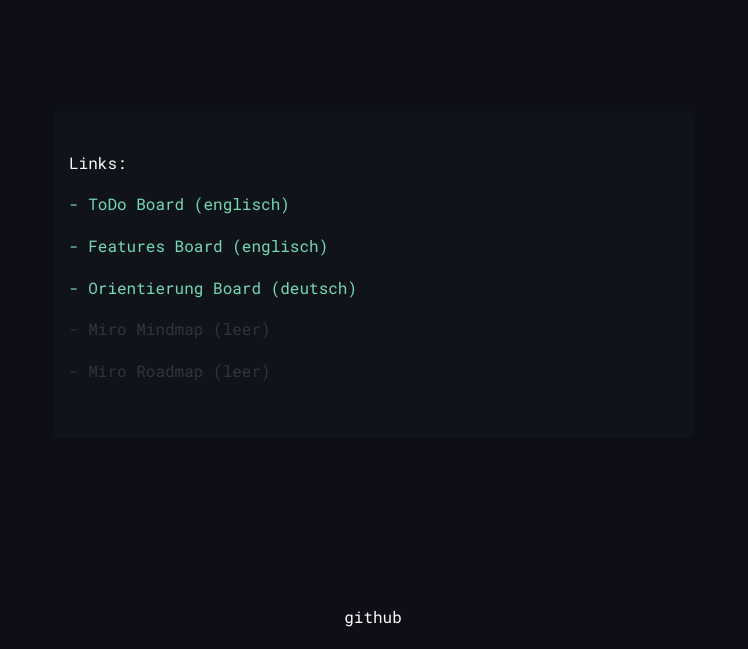
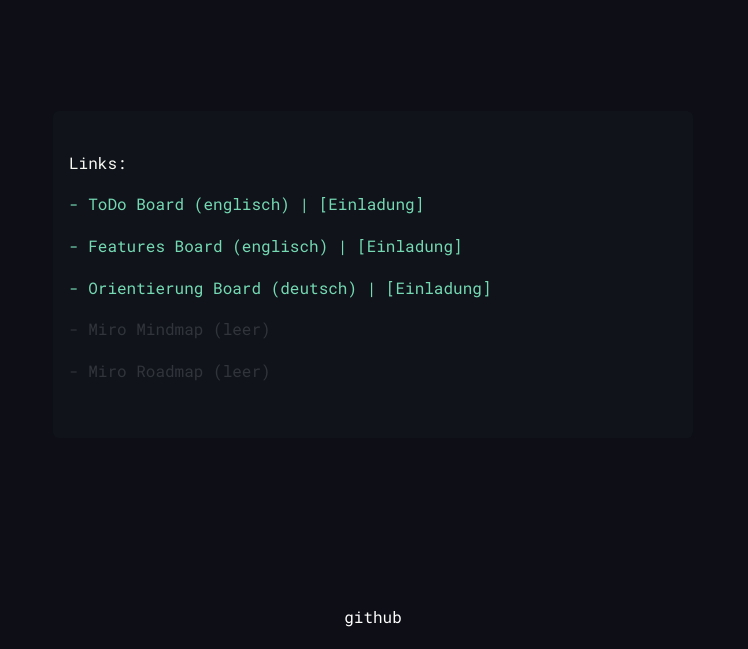
Before and after one commit to LogicCircuitSim/LogicCircuitSim.github.io, a plain HTML site: page index.html in a window 1280 px wide. Shown: the part 151-800 px from the top of the page, without its empty margins (267-1015 px from the left). Drawn offline with Linux system fonts and the light colour scheme.

Commit message:
Update index.html

```diff
--- a/index.html
+++ b/index.html
@@ -15,9 +15,9 @@
       <div id="typing-area">
         <div id="text-display">
           <p>Links:</p>
-          <p><a href="https://trello.com/b/CqorFhbP/todo" target="_blank">- ToDo Board (englisch)</a></p>
-          <p><a href="https://trello.com/b/Bjd9Kd4F/features" target="_blank">- Features Board (englisch)</a></p>
-          <p><a href="https://trello.com/b/9gUxbKXN/orientierung" target="_blank">- Orientierung Board (deutsch)</a></p>
+          <p><a href="https://trello.com/b/CqorFhbP/todo" target="_blank">- ToDo Board (englisch) | </a><a href="https://trello.com/invite/b/CqorFhbP/ATTI69b07c1fe0cb7d7515eaa24d528e0f067A113E6A/todo">[Einladung]</a></p>
+          <p><a href="https://trello.com/b/Bjd9Kd4F/features" target="_blank">- Features Board (englisch) | </a><a href="https://trello.com/invite/b/Bjd9Kd4F/ATTI1d97254ab05f1f12e504c877a77e587eB4180F65/features">[Einladung]</a></p>
+          <p><a href="https://trello.com/b/9gUxbKXN/orientierung" target="_blank">- Orientierung Board (deutsch) | </a><a href="https://trello.com/invite/b/9gUxbKXN/ATTI7206a92997fa4bff4c884be678d1aa0fAA7FA683/orientierung">[Einladung]</a></p>
           <p><a href="https://miro.com/de/" target="_blank" class="disabled">- Miro Mindmap (leer)</a></p>
           <p><a href="https://miro.com/de/" target="_blank" class="disabled">- Miro Roadmap (leer)</a></p>
           <!-- style="color: #31343b;" -->
```
